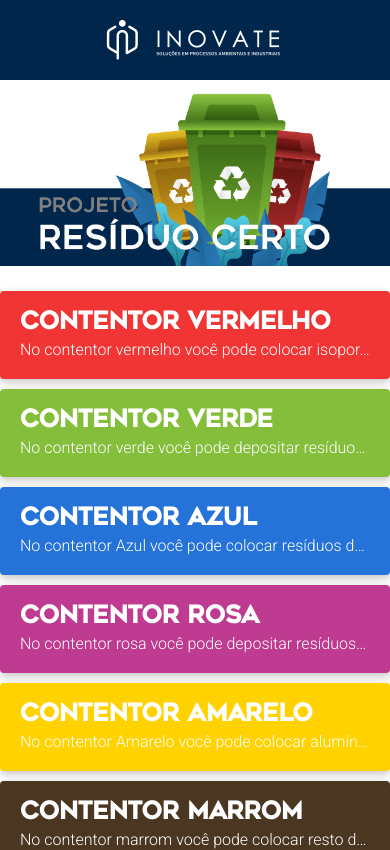
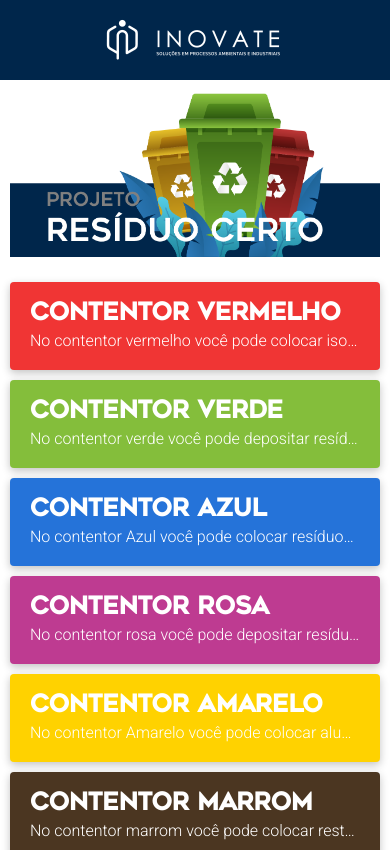
Before and after one commit to oseias-costa/inovate-site, a Next.js app: page /residuo-certo in a window 390 px wide. Shown: the top 850 px of the page. Built offline with nearby package versions, Linux system fonts and the light colour scheme.

Commit message:
fix: mobile padding

```diff
--- a/app/residuo-certo/page.tsx
+++ b/app/residuo-certo/page.tsx
@@ -62,7 +62,7 @@ const ItemContainer = styled.a<{color: string}>`
     }
 
     @media(max-width: 560px){
-        width: 100%;
+        width: calc(100% - 20px);
         height: auto;
     }
 
@@ -87,5 +87,7 @@ const Img = styled(Image)`
     @media(max-width: 560px){
         width: 100%;
         height: auto;
+        padding-left: 10px;
+        padding-right: 10px;
     }
 `
```
